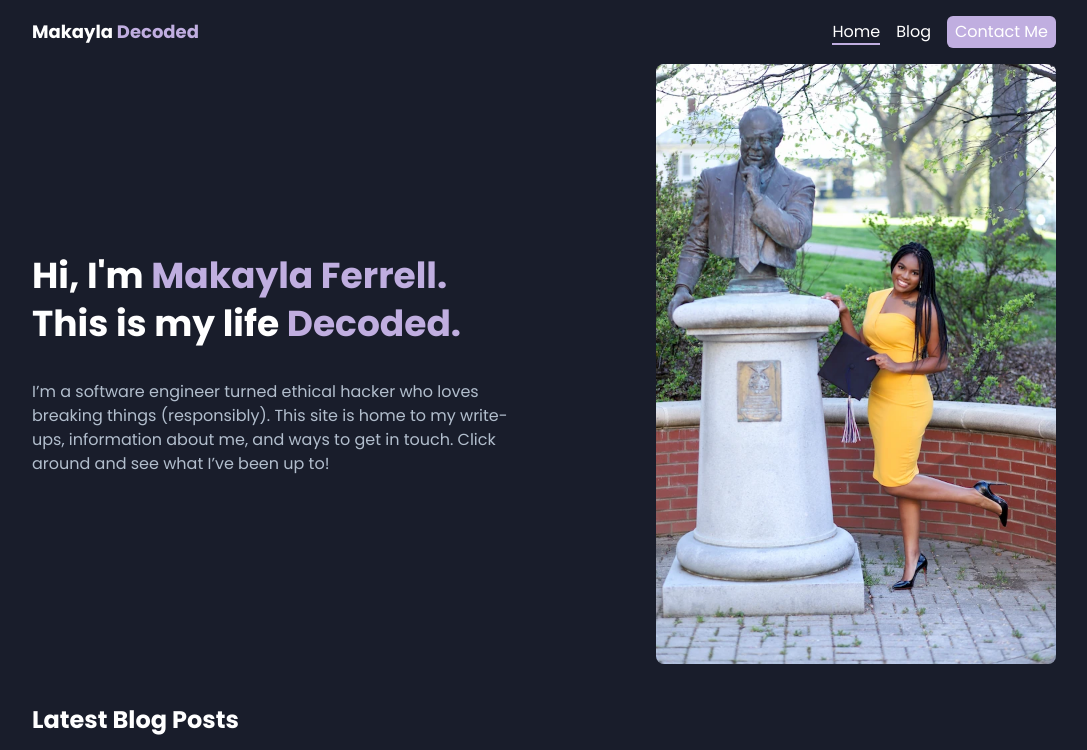
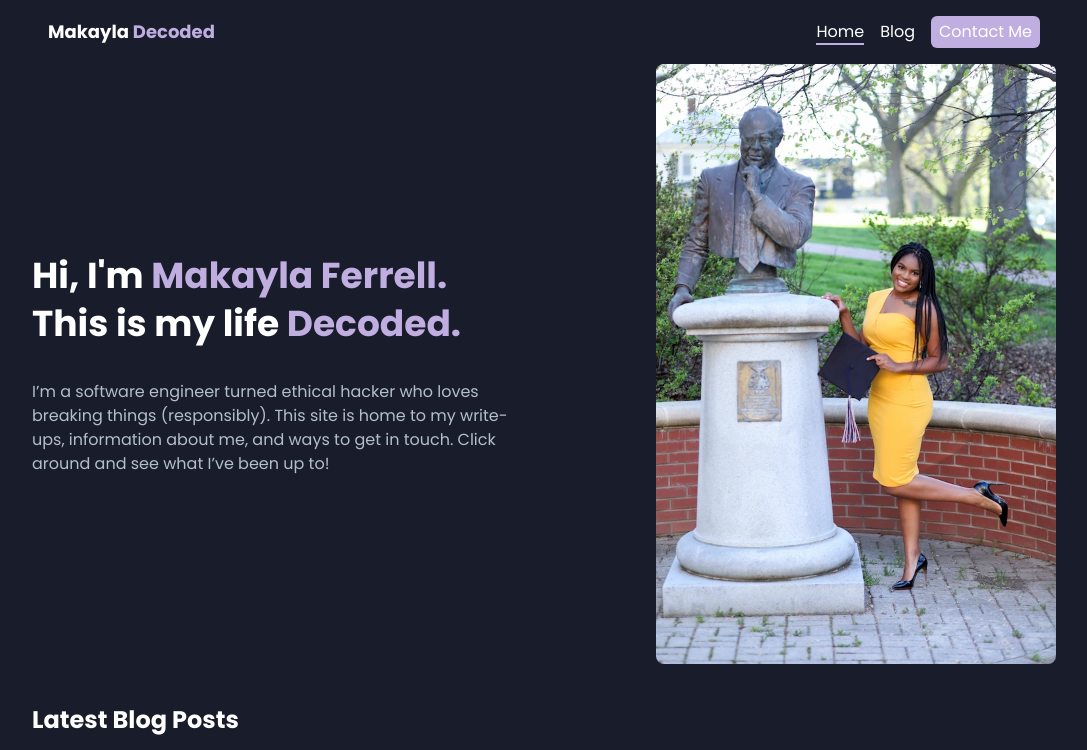
Before and after one commit to mferrell16/portfolio, a Next.js app: page / in a window 1280 px wide. Shown: the top 750 px of the page, without its empty margins (96-1183 px from the left). Built offline with nearby package versions, Linux system fonts and the light colour scheme.

Commit message:
added consistent horizontal padding (`px-4`) to `Header` and `Footer` components for improved layout consistency

```diff
--- a/components/Footer.tsx
+++ b/components/Footer.tsx
@@ -2,7 +2,7 @@ export default function Footer() {
   const currentYear = new Date().getFullYear();
 
   return (
-    <footer className="flex items-center justify-center w-full py-4">
+    <footer className="flex items-center justify-center w-full py-4 px-4">
       <p className="text-gray-font text-center text-xs md:text-sm">
         Copyright &copy; {currentYear} MakaylaDecoded. All rights reserved.
       </p>
--- a/components/Header.tsx
+++ b/components/Header.tsx
@@ -3,7 +3,7 @@ import Nav from "./Nav";
 
 export default function Header() {
   return (
-    <header className="flex justify-between items-center w-full py-4">
+    <header className="flex justify-between items-center w-full py-4 px-4">
       <div className="text-lg font-bold">
         <Link href="/" className="md:hidden">
           M<span className="text-primary">D</span>
```
